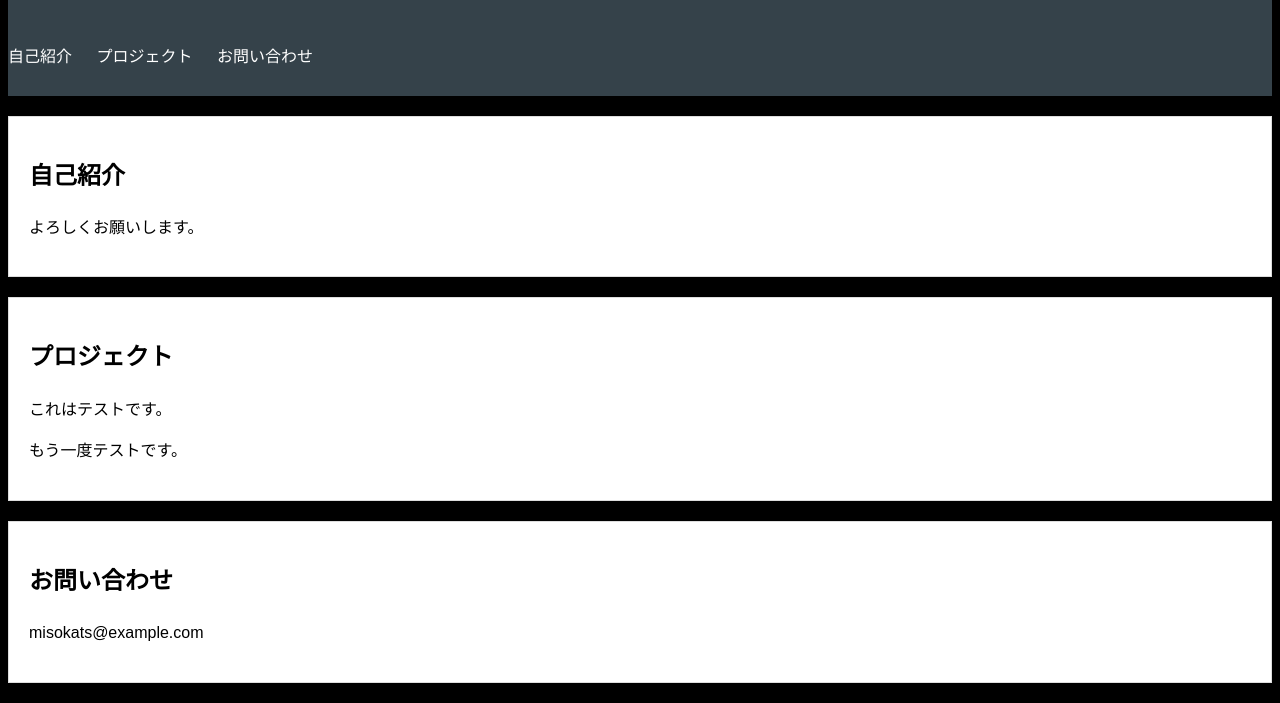
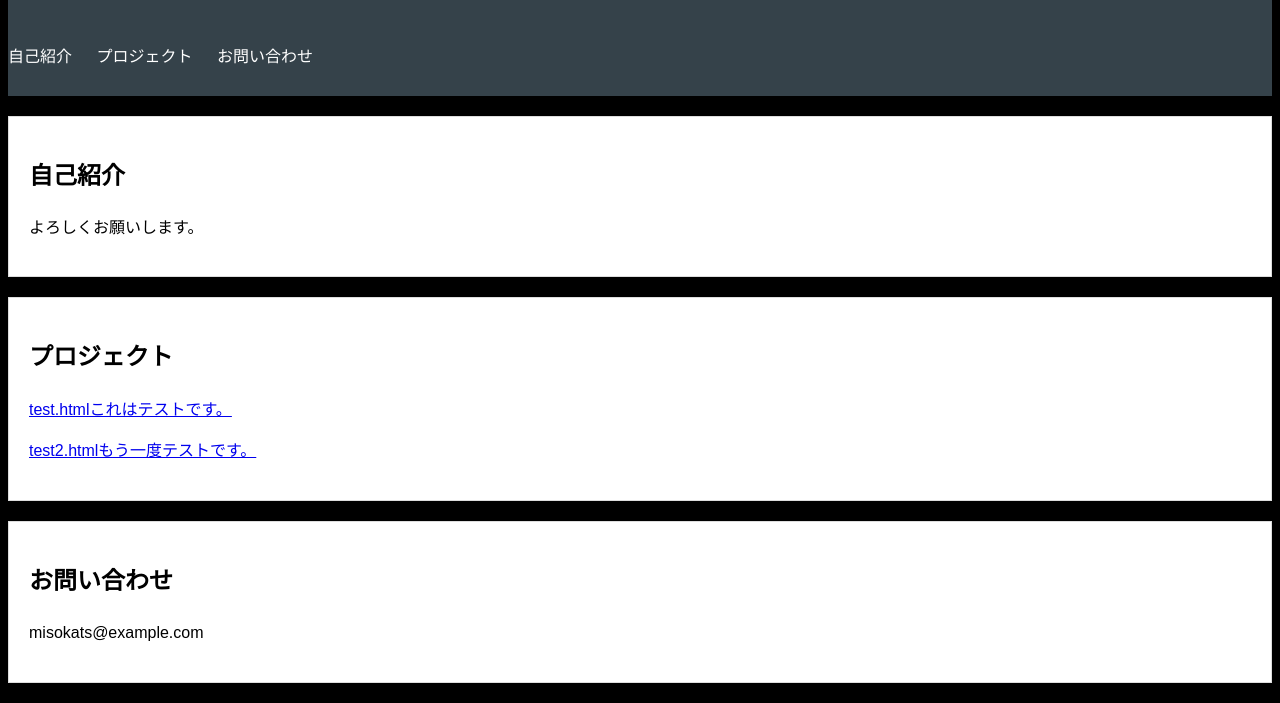
Before and after one commit to misokats/web_page, a plain HTML site: page index.html in a window 1280 px wide. Shown: the part 104-807 px from the top of the page. Drawn offline with Linux system fonts and the light colour scheme.

Commit message:
プロジェクトセクションのリンクを更新

```diff
--- a/index.html
+++ b/index.html
@@ -24,8 +24,8 @@
     </section>
     <section id="projects">
         <h2>プロジェクト</h2>
-        <p>これはテストです。</p>
-        <p>もう一度テストです。</p>
+        <p><a href="test.html">test.htmlこれはテストです。</a></p>
+        <p><a href="test2.html">test2.htmlもう一度テストです。</a></p>
     </section>
     <section id="contact">
         <h2>お問い合わせ</h2>
```
